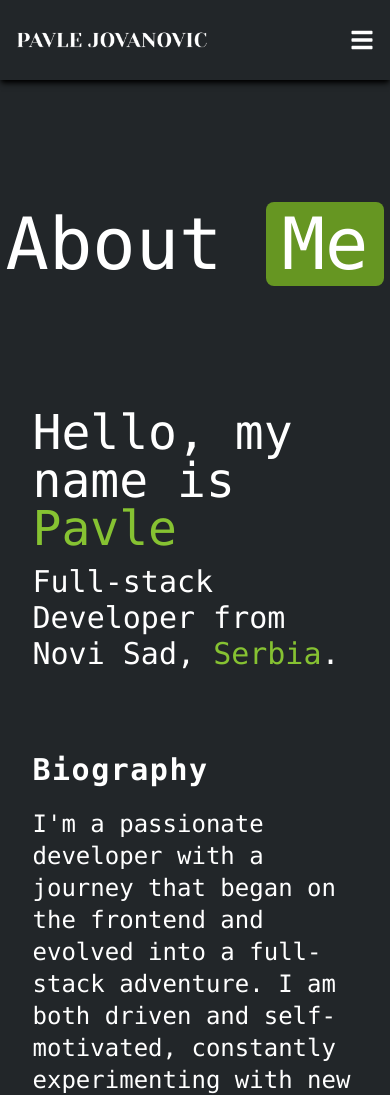
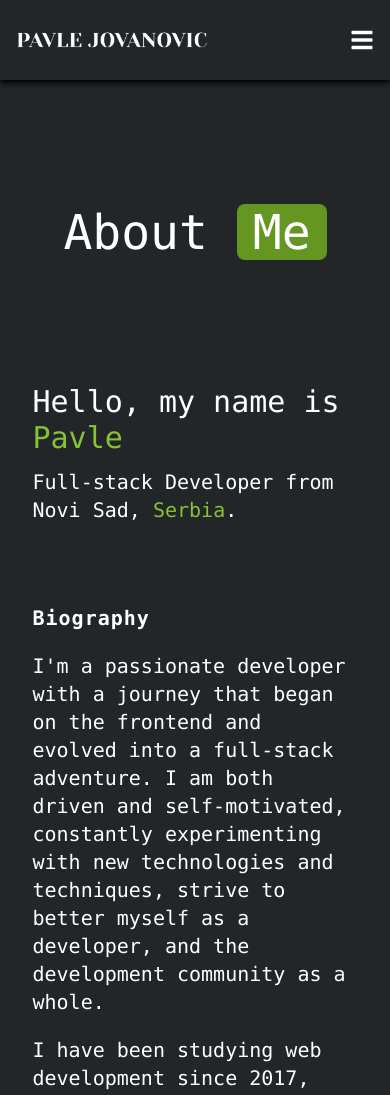
Before and after one commit to minzhoudu/portfolio, a React (Vite) app: page /about in a window 390 px wide. Shown: the top 1095 px of the page. Built offline with nearby package versions, Linux system fonts and the light colour scheme.

Commit message:
Fixed about me text and logo size for mobile

```diff
--- a/src/components/Paragraph.tsx
+++ b/src/components/Paragraph.tsx
@@ -5,7 +5,7 @@ interface ParagraphProps {
 }
 
 const Paragraph: FC<ParagraphProps> = ({ children }) => {
-  return <p className="pt-5 text-2xl">{children}</p>;
+  return <p className="pt-5 text-xl lg:text-2xl">{children}</p>;
 };
 
 export default Paragraph;
--- a/src/pages/About.tsx
+++ b/src/pages/About.tsx
@@ -8,15 +8,15 @@ interface AboutProps {}
 const About: FC<AboutProps> = () => {
   return (
     <main className="flex w-full flex-col bg-primaryGray pb-10 pt-20">
-      <div className="self-center py-32 text-7xl text-white">
+      <div className="self-center py-32 text-5xl text-white lg:text-7xl">
         <h1>
           <span>About</span>{" "}
           <span className="rounded-lg bg-primaryLime-dark px-4">Me</span>
         </h1>
       </div>
 
-      <div className="mx-auto w-10/12 text-3xl text-white lg:w-3/5">
-        <h1 className="pb-3 text-5xl">
+      <div className="mx-auto w-10/12 text-xl text-white lg:w-3/5 lg:text-3xl">
+        <h1 className="pb-3 text-3xl lg:text-5xl">
           Hello, my name is <span className="text-primaryLime">Pavle</span>
         </h1>
 
```
